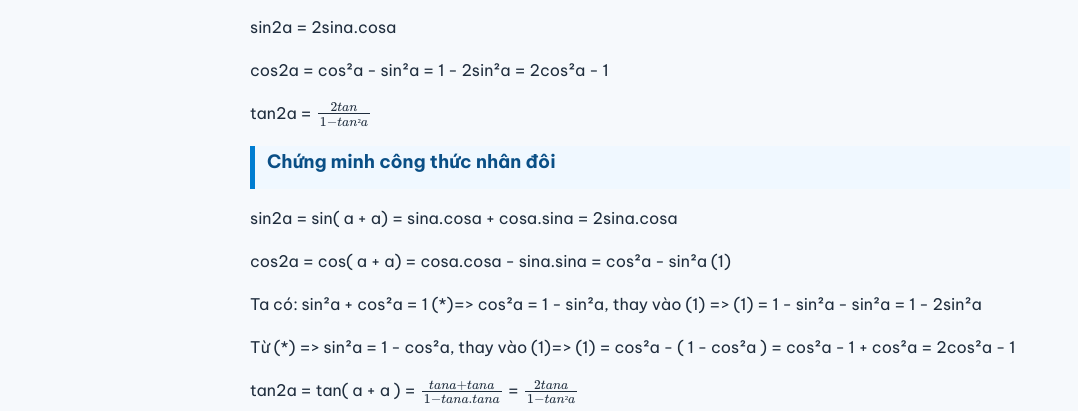
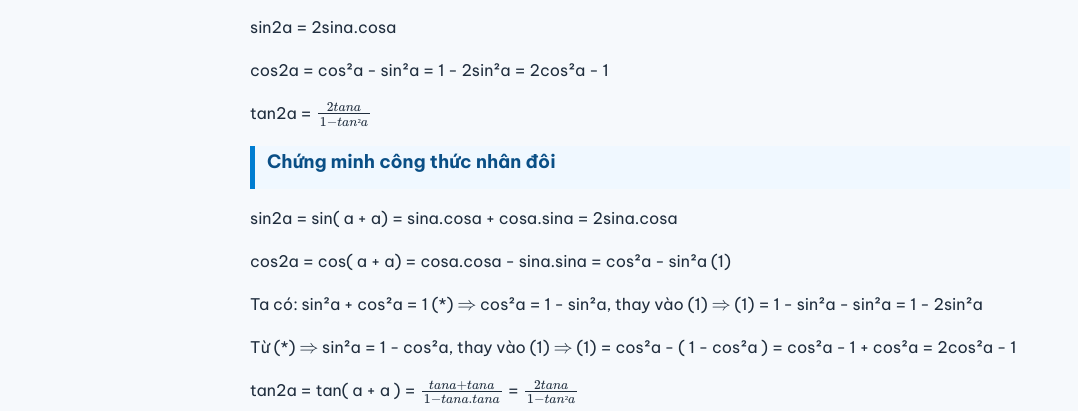
Before and after one commit to anhnh949-boop/MathLearning.websiteKHKT, a plain HTML site: page Bai2.html in a window 1280 px wide. Shown: the part 1121-1532 px from the top of the page, without its empty margins (0-1078 px from the left). Drawn offline with nearby package versions, Linux system fonts and the light colour scheme.

Commit message:
Update Bai2.html

```diff
--- a/Bai2.html
+++ b/Bai2.html
@@ -76,13 +76,13 @@
     <li class = "heading2"> Công thức nhân đôi </li>
     <p> sin2a = 2sina.cosa</p>
     <p>cos2a = cos²a - sin²a = 1 - 2sin²a = 2cos²a - 1</p>
-    <p> tan2a = \(\frac{2tan}{1 - tan²a}\)</p>
+    <p> tan2a = \(\frac{2tana}{1 - tan²a}\)</p>
 
     <h4 class = "heading2"> Chứng minh công thức nhân đôi </h4>
     <p> sin2a = sin( a + a) = sina.cosa + cosa.sina = 2sina.cosa </p>
     <p> cos2a = cos( a + a) = cosa.cosa - sina.sina = cos²a - sin²a (1)</p>
-    <p> Ta có: sin²a + cos²a = 1 (*)=> cos²a = 1 - sin²a, thay vào (1) => (1) = 1 - sin²a - sin²a = 1 - 2sin²a</p>
-    <p> Từ (*) => sin²a = 1 - cos²a, thay vào (1)=> (1) = cos²a - ( 1 - cos²a ) = cos²a - 1 + cos²a = 2cos²a - 1 </p>
+    <p> Ta có: sin²a + cos²a = 1 (*) \(\Rightarrow\) cos²a = 1 - sin²a, thay vào (1) \(\Rightarrow\) (1) = 1 - sin²a - sin²a = 1 - 2sin²a</p>
+    <p> Từ (*) \(\Rightarrow\) sin²a = 1 - cos²a, thay vào (1) \(\Rightarrow\) (1) = cos²a - ( 1 - cos²a ) = cos²a - 1 + cos²a = 2cos²a - 1 </p>
     <p> tan2a = tan( a + a ) = \(\frac{tana + tana}{1 - tana.tana}\) = \(\frac{2tana}{1 - tan²a}\)</p>
 
 <div class="example">
```
